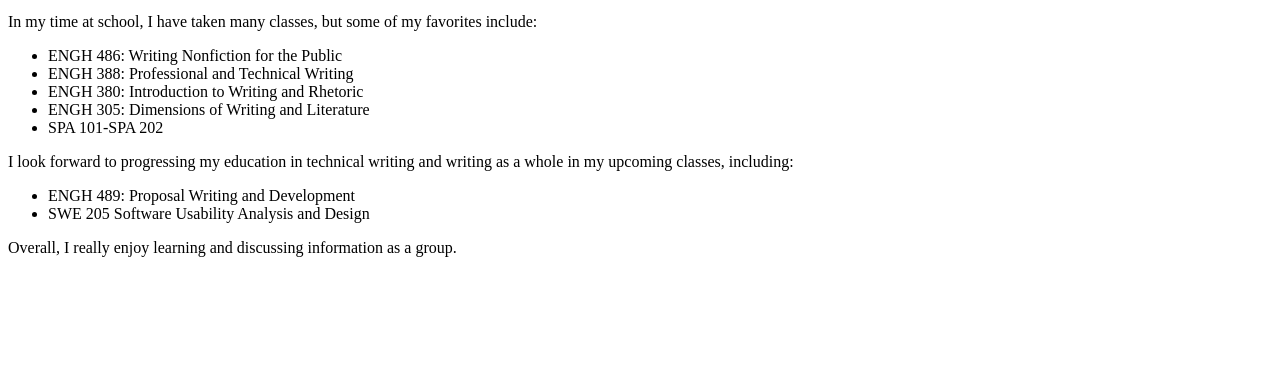
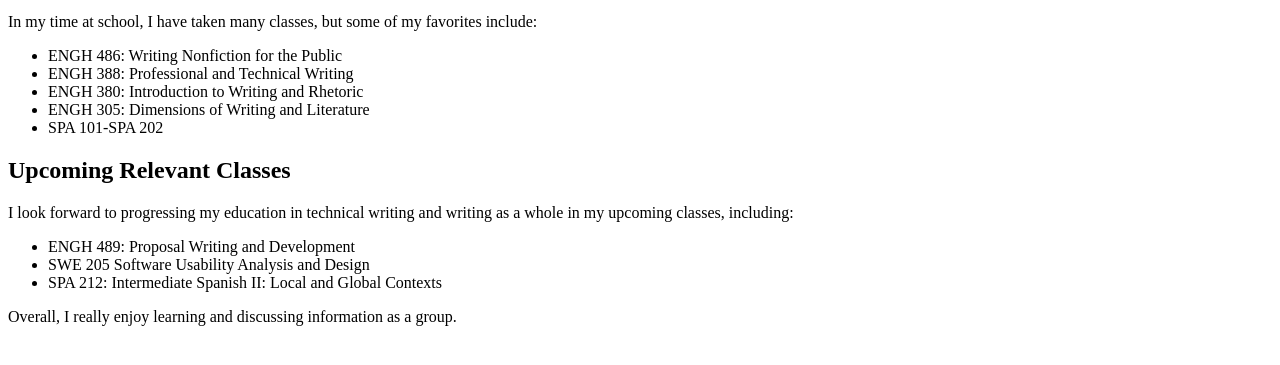
Before and after one commit to jessiebd/ENGH375, a plain HTML site: page education.html in a window 1280 px wide. Shown: the part 207-572 px from the top of the page. Drawn offline with Linux system fonts and the light colour scheme.

Commit message:
added class and heading 2

```diff
--- a/education.html
+++ b/education.html
@@ -20,10 +20,12 @@ in Technical Writing here at Mason.</p>
     <li>ENGH 305: Dimensions of Writing and Literature</li>
     <li>SPA 101-SPA 202</li>
 </ul>
+<h2>Upcoming Relevant Classes</h2>
 <p>I look forward to progressing my education in technical writing and writing as a whole in my upcoming classes, including:</p>
 <ul>
     <li>ENGH 489: Proposal Writing and Development</li>
     <li>SWE 205 Software Usability Analysis and Design</li>
+    <li>SPA 212: Intermediate Spanish II: Local and Global Contexts</li>
 </ul>
 <p> Overall, I really enjoy learning and discussing information as a group.</p>
 </body>
```
